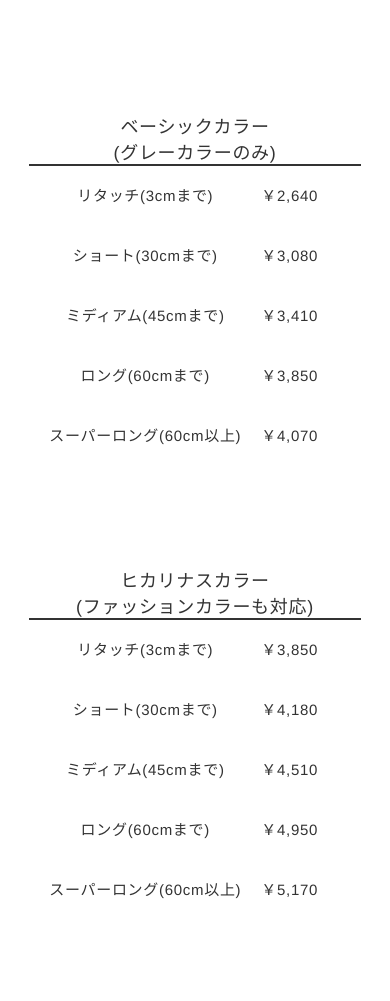
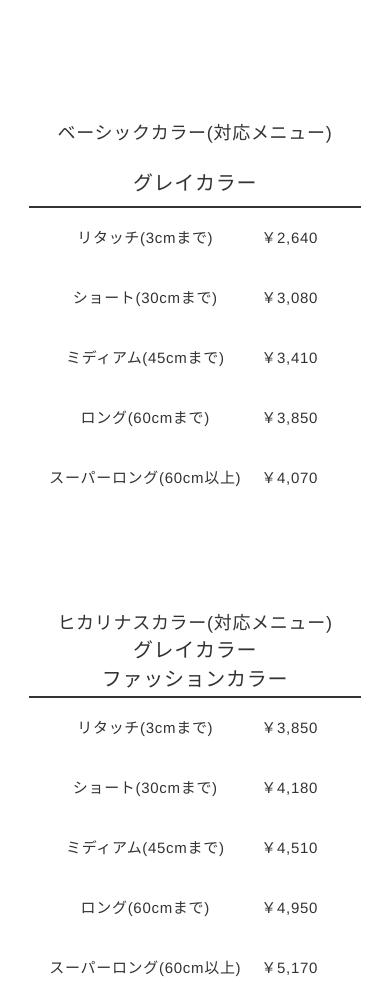
Before and after one commit to axz369/polite_repository, a plain HTML site: page index.html in a window 390 px wide. Shown: the part 2186-3187 px from the top of the page. Drawn offline with Linux system fonts and the light colour scheme.

Commit message:
[edit]グレイカラーとヒカリナスカラーの表記

```diff
--- a/index.html
+++ b/index.html
@@ -63,7 +63,7 @@
 
 
           <div class="menu_new">
-            <p class="menu-title">ご新規様  キャンペーン</p>
+            <p class="title-container">ご新規様  キャンペーン</p>
             <div>
               <p class="menu-price">・コラーゲン入りヘアカラー(リタッチ)
                 <br>
@@ -92,10 +92,15 @@
 
           <div class="menu-list">
             <div class="menu-item">
-              <p class="menu-title">
-                ベーシックカラー<br>
-                (グレーカラーのみ)
-              </p>
+              <div class="color-title-container">
+                <p class="menu-title">
+                  ベーシックカラー(対応メニュー)<br>
+                </p>
+                <p class="menu-color">
+                  <br>
+                  グレイカラー
+                </p>
+              </div>
 
               <div class="menu-1item">
                 <p class="menu-text">リタッチ(3cmまで)</p>
@@ -120,9 +125,13 @@
             </div>
 
             <div class="menu-item">
-              <p class="menu-title">
-                ヒカリナスカラー<br>(ファッションカラーも対応)
+              <div class="color-title-container">
+                <p class="menu-title">ヒカリナスカラー(対応メニュー)</p>
+              <p class="menu-color">
+              グレイカラー<br>
+              ファッションカラー
               </p>
+              </div>
 
 
               <div class="menu-1item">
@@ -152,7 +161,7 @@
 
 
            <div class=" menu-item menu-option">
-            <p class="menu-title">オプション</p>
+            <p class="title-container">オプション</p>
             <div class="menu-1item">
               <p class="menu-text">
                 コラーゲン<br>
--- a/style.css
+++ b/style.css
@@ -259,8 +259,20 @@ img {
 }
 .menu-title{
   font-size: 22px;
+}
+.title-container{
+  font-size: 22px;
+  margin: 0 auto;
   border-bottom: solid 2px;
-  margin: 0 auto;
+}
+.color-title-container{
+  border-bottom: solid 2px;
+  height: 110px;
+}
+
+.menu-color{
+  font-size: 25px;
+
 }
 
 .menu-price{
@@ -419,7 +431,6 @@ img {
   }
   .menu-title{
     font-size: 25px;
-    border-bottom: solid 2px;
     margin: 0 auto;
   }
   .menu-list{
@@ -539,13 +550,18 @@ img {
   }
   .menu-title{
     font-size: 18px;
-    border-bottom: solid 2px;
     margin: 0 auto;
   }
   .menu-item{
     width:100%;
     text-align: center;
     padding: 0;
+  }
+  .menu-color{
+    font-size: 20px;
+  }
+  .color-title-container{
+    height: 90px;
   }
   .menu-price{
     font-size: 15px;
```
